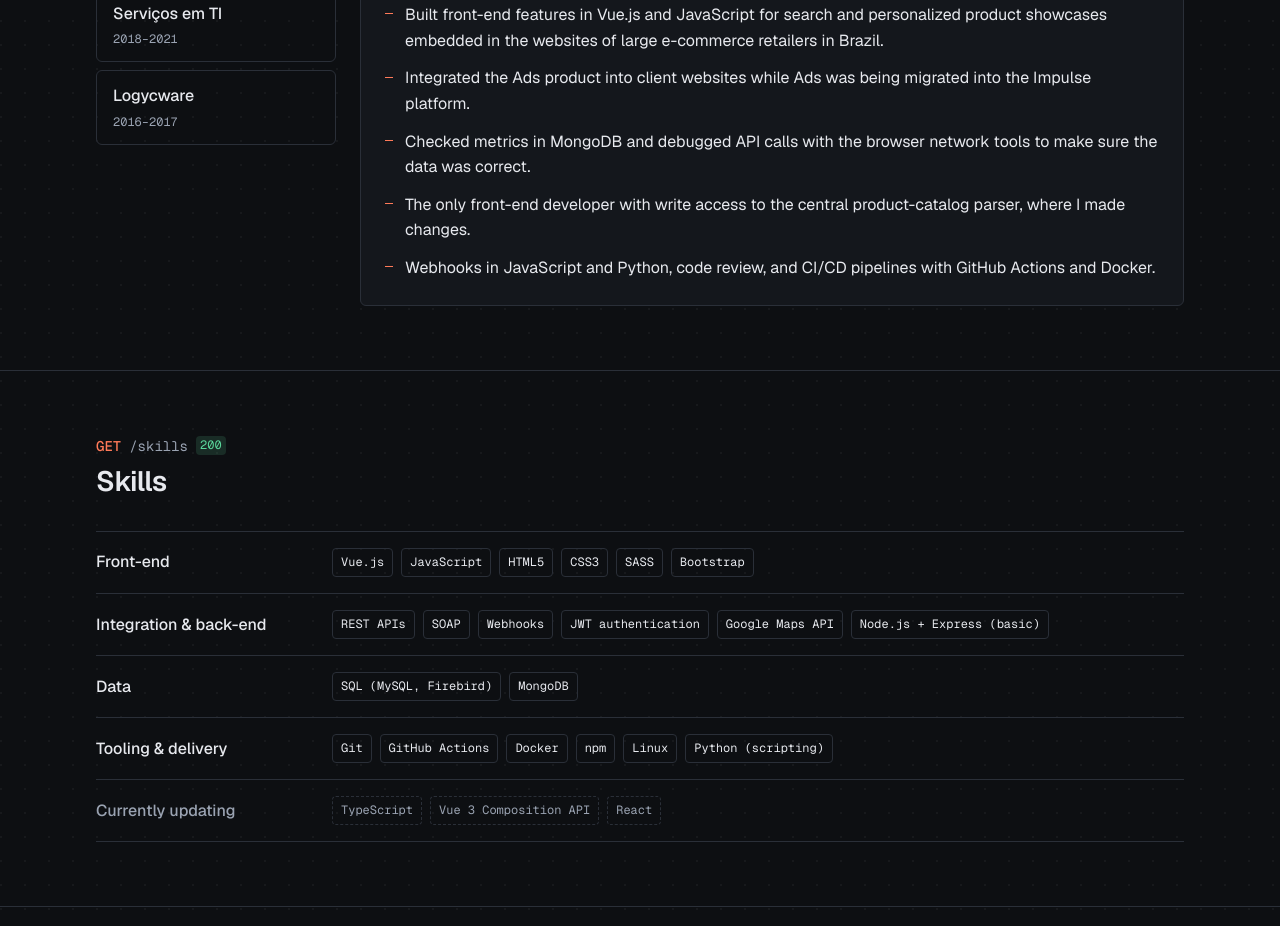
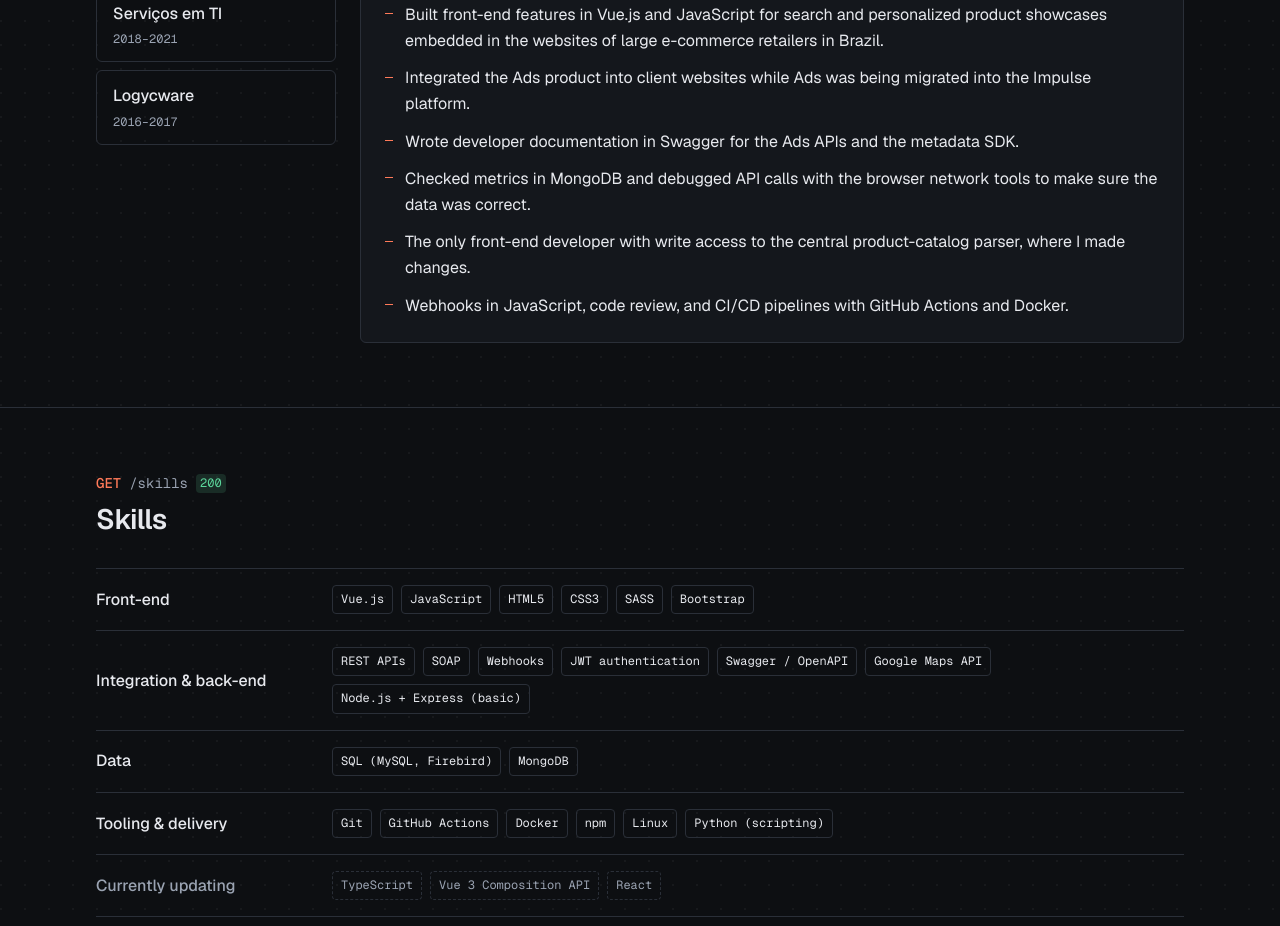
Before and after one commit to grunhauser/portfolio-gmg, a Vue app: page / in a window 1280 px wide. Shown: the part 1660-2586 px from the top of the page. Built offline with nearby package versions, Linux system fonts and the light colour scheme; no server answers.

Commit message:
Add Swagger API documentation work and refresh the public CV
Co-Authored-By: Claude Opus 5.5 (1M context) <noreply@anthropic.com>
Claude-Session: https://claude.ai/code/session_01YDFDJg8HcYwM4uoLx6bHsK

```diff
--- a/src/data/skills.ts
+++ b/src/data/skills.ts
@@ -10,6 +10,7 @@ export const skillGroups: SkillGroup[] = [
       'SOAP',
       'Webhooks',
       'JWT authentication',
+      'Swagger / OpenAPI',
       'Google Maps API',
       'Node.js + Express (basic)',
     ],
--- a/src/i18n/locales/en.json
+++ b/src/i18n/locales/en.json
@@ -83,9 +83,10 @@
         "highlights": [
           "Built front-end features in Vue.js and JavaScript for search and personalized product showcases embedded in the websites of large e-commerce retailers in Brazil.",
           "Integrated the Ads product into client websites while Ads was being migrated into the Impulse platform.",
+          "Wrote developer documentation in Swagger for the Ads APIs and the metadata SDK.",
           "Checked metrics in MongoDB and debugged API calls with the browser network tools to make sure the data was correct.",
           "The only front-end developer with write access to the central product-catalog parser, where I made changes.",
-          "Webhooks in JavaScript and Python, code review, and CI/CD pipelines with GitHub Actions and Docker."
+          "Webhooks in JavaScript, code review, and CI/CD pipelines with GitHub Actions and Docker."
         ]
       },
       "lancert": {
--- a/src/i18n/locales/it.json
+++ b/src/i18n/locales/it.json
@@ -83,9 +83,10 @@
         "highlights": [
           "Sviluppo front-end (Vue.js, JavaScript) di vetrine personalizzate e motore di ricerca integrati nei siti di grandi retailer e-commerce in Brasile.",
           "Integrazione del prodotto Ads nei siti dei clienti durante la migrazione di Ads all'interno della piattaforma Impulse.",
+          "Documentazione per sviluppatori in Swagger delle API Ads e dell'SDK dei metadati.",
           "Verifica delle metriche su MongoDB e debug delle chiamate API (strumenti di rete del browser) per garantire la correttezza dei dati.",
           "Unico sviluppatore front-end con accesso in scrittura al parser centrale del catalogo prodotti, dove ho apportato modifiche.",
-          "Webhook in JavaScript e Python; code review; pipeline CI/CD con GitHub Actions e Docker."
+          "Webhook in JavaScript; code review; pipeline CI/CD con GitHub Actions e Docker."
         ]
       },
       "lancert": {
--- a/src/i18n/locales/pt.json
+++ b/src/i18n/locales/pt.json
@@ -83,9 +83,10 @@
         "highlights": [
           "Desenvolvimento front-end (Vue.js, JavaScript) de vitrines personalizadas e busca integradas aos sites de grandes varejistas de e-commerce no Brasil.",
           "Integração do produto Ads nos sites dos clientes durante a migração do Ads para dentro da plataforma Impulse.",
+          "Documentação para desenvolvedores em Swagger das APIs de Ads e do SDK de metadata.",
           "Verificação de métricas no MongoDB e debug de chamadas de API (aba Network do navegador) para garantir que os dados estavam corretos.",
           "Único desenvolvedor front-end com permissão de escrita no parser central do catálogo de produtos, onde fiz alterações.",
-          "Webhooks em JavaScript e Python; code review; pipelines de CI/CD com GitHub Actions e Docker."
+          "Webhooks em JavaScript; code review; pipelines de CI/CD com GitHub Actions e Docker."
         ]
       },
       "lancert": {
```
Also changed, not shown: 1 other file (tests, documents, lock files or other folders).
